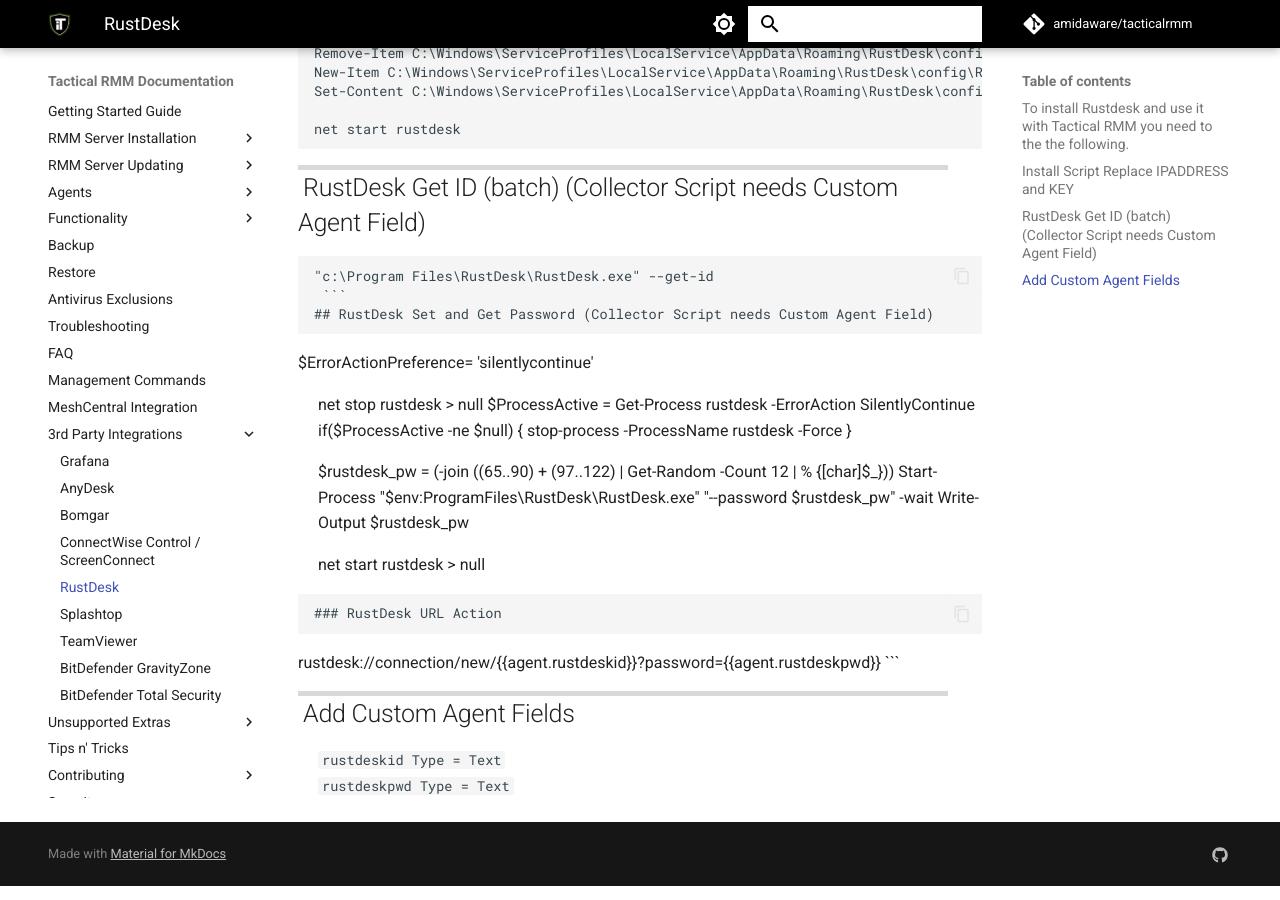
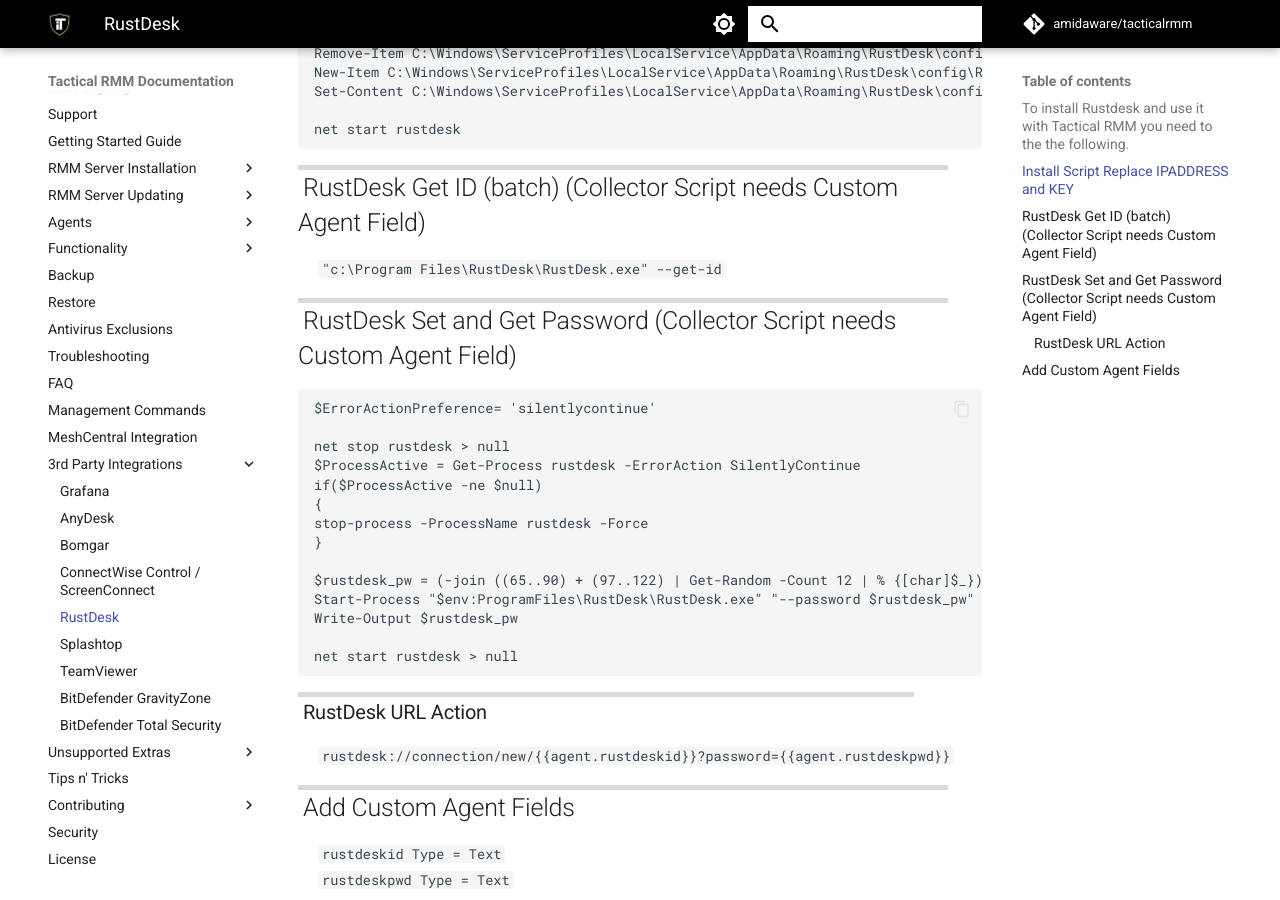
Before and after one commit to amidaware/trmm-docs, an MkDocs documentation site: the page built from docs/3rdparty_rustdesk.md, in a window 1280 px wide and 900 px high, scrolled down 1113 px. Built offline with MkDocs 1.6.1 and Material for MkDocs 9.7.7, drawn with Linux system fonts in a browser that asks for light colours; comment, search, counter and statistics services are not loaded.

Commit message:
Update 3rdparty_rustdesk.md

````diff
--- a/docs/3rdparty_rustdesk.md
+++ b/docs/3rdparty_rustdesk.md
@@ -48,9 +48,9 @@
 ```
 
 ## RustDesk Get ID (batch) (Collector Script needs Custom Agent Field)
-```
-"c:\Program Files\RustDesk\RustDesk.exe" --get-id
- ```
+
+`"c:\Program Files\RustDesk\RustDesk.exe" --get-id`
+
 ## RustDesk Set and Get Password (Collector Script needs Custom Agent Field)
 ```
 $ErrorActionPreference= 'silentlycontinue'
````
